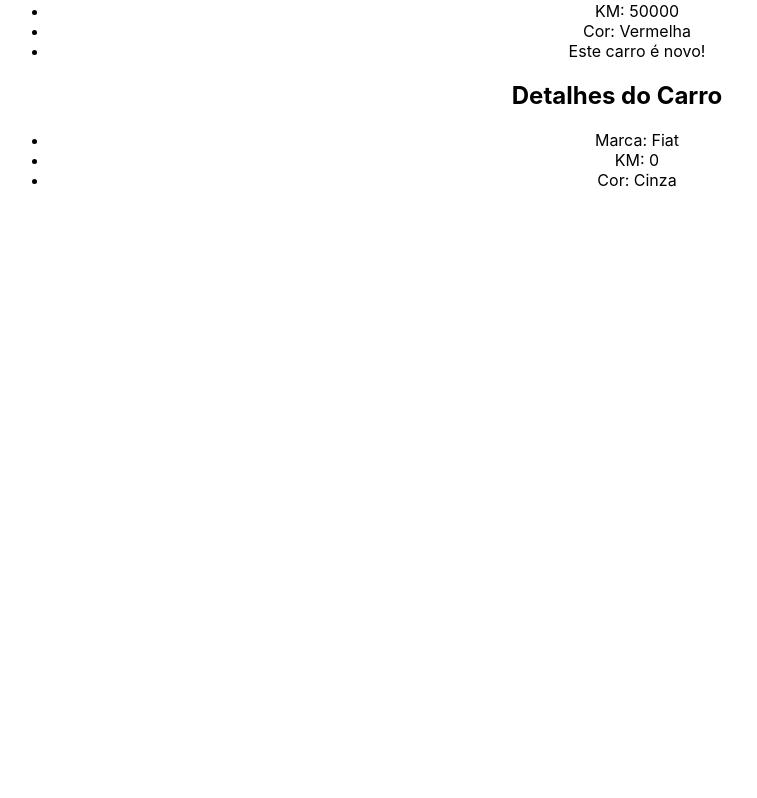
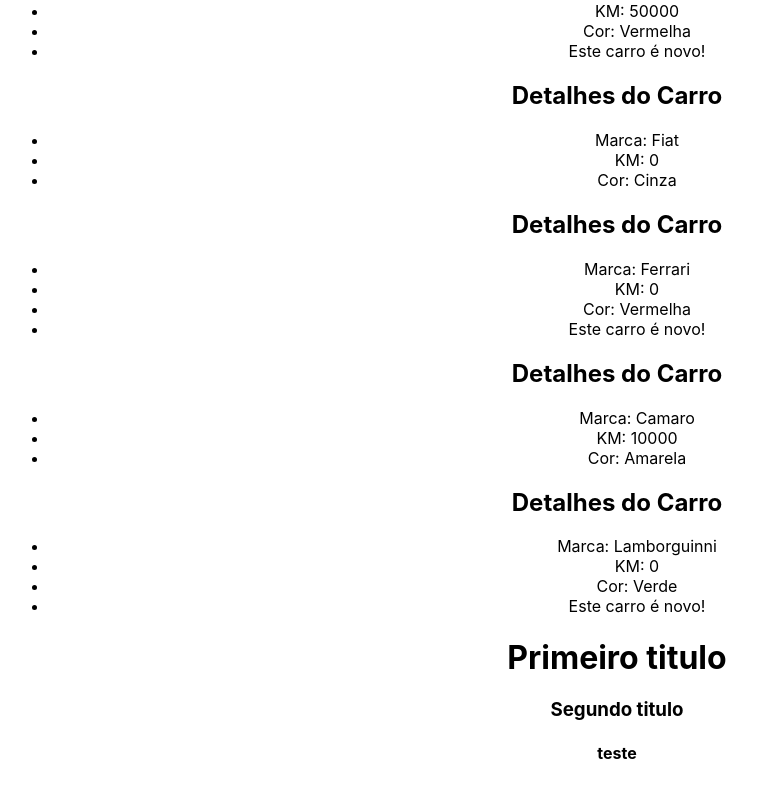
Before and after one commit to leaquis/Estudos-Front-End, a React (Vite) app in the folder Estudos React/Introducao React/React Intermediario/intermediario/: page / in a window 1280 px wide. Shown: the part 2252-3050 px from the top of the page, without its empty margins (23-780 px from the left). Before the commit the page ends 2990 px from the top, so only its background shows below. Built offline with nearby package versions, Linux system fonts and the light colour scheme.

Commit message:
Renderizaçãod e lista em componentes e Fragment

```diff
--- a/Estudos React/Introducao React/React Intermediario/intermediario/src/App.jsx
+++ b/Estudos React/Introducao React/React Intermediario/intermediario/src/App.jsx
@@ -7,9 +7,16 @@ import ListRender from "./components/ListRender";
 import ConditionalRender from "./components/ConditionalRender";
 import ShowUserName from "./components/ShowUserName";
 import CarDetails from "./components/CarDetails";
+import Fragment from "./components/Fragment";
 
 function App() {
   const [userName] = useState("Roberta");
+
+  const cars = [
+    { id: 1, brand: "Ferrari", color: "Vermelha", newCar: true, km: 0 },
+    { id: 2, brand: "Camaro", color: "Amarela", newCar: false, km: 10000 },
+    { id: 3, brand: "Lamborguinni", color: "Verde", newCar: true, km: 0 },
+  ];
 
   return (
     <div className="App">
@@ -36,6 +43,17 @@ function App() {
       {/*reaproveitamento*/}
       <CarDetails brand="Ford" km={50000} color="Vermelha" newCar={true} />
       <CarDetails brand="Fiat" km={0} color="Cinza" newCar={false} />
+      {/* Loop em array de objetos */}
+      {cars.map((car) => (
+        <CarDetails
+          brand={car.brand}
+          color={car.color}
+          km={car.km}
+          newCar={car.newCar}
+        />
+      ))}
+      {/* fragment */}
+      <Fragment propFragment="teste" />
     </div>
   );
 }
--- /dev/null
+++ b/Estudos React/Introducao React/React Intermediario/intermediario/src/components/Fragment.jsx
@@ -0,0 +1,13 @@
+import React from "react";
+
+const Fragment = ({ propFragment }) => {
+  return (
+    <>
+      <h1>Primeiro titulo</h1>
+      <h3>Segundo titulo</h3>
+      <h4>{propFragment}</h4>
+    </>
+  );
+};
+
+export default Fragment;
```
